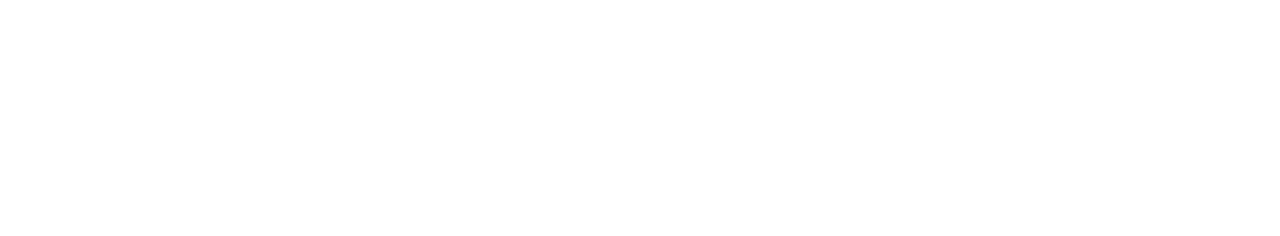
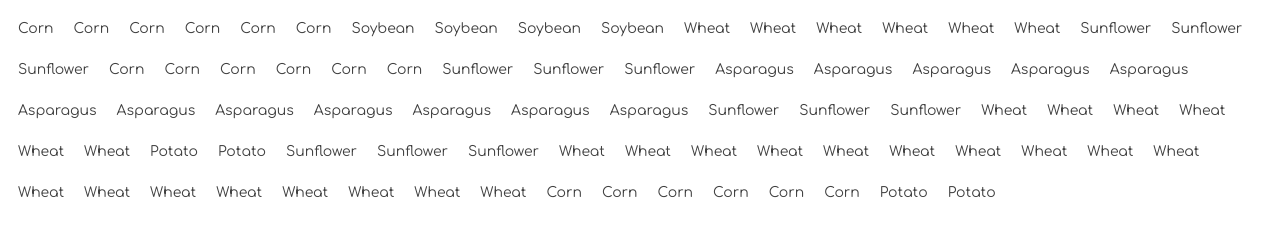
Before and after one commit to ste163/proj_solo_modern-farm, a website with bundled scripts: page src/index.html in a window 1280 px wide. Built offline with nearby package versions, Linux system fonts and the light colour scheme; a web font is replaced by a local one.

Commit message:
Completed catalog function and css for inserted items

```diff
--- a/src/scripts/catalog.js
+++ b/src/scripts/catalog.js
@@ -1,17 +1,25 @@
+ //FUNCTION GOAL
+//DONE - accepts the harvested food array as input
+//DONE - iterate the food array objects
+//as you iterate, the main should have its inner HTML appended with a representation
+//of the food items. USE BELOW CODE
+
 export const Catalog = (arrHarvested) => {
-console.log("ENTERING CATALOG");
-for (const obj in arrHarvested) {
-    console.log("IN FOR LOOP");
-    const objHarvested = arrHarvested[obj];
-    console.log(`<section class="plant">${objHarvested.type}</section>`);
-}
+    console.log("ENTERING CATALOG");
+    const containerHTML = document.querySelector(".container"); // To enter information into the DOM, you must store its selector.
+    let representationHTML = ""; // You must then store the HTML strings in their own container
 
+    for (const obj in arrHarvested) { //Looping through the array of objects, we append each item to our growing HTML list.
+        const objHarvested = arrHarvested[obj];
+        //Representation MUST have += or you'll overwrite and only have 1
+        representationHTML += `
+        <section class="plant">${objHarvested.type}</section>
+        `;
+    }
+
+//To add to the DOM, you MUST have the += because we don't want to overwrite but append.
+containerHTML.innerHTML += `
+    ${representationHTML}
+`
 console.log("EXITING CATALOG");
 };
-
-
-    //FUNCTION GOAL
-    //DONE - accepts the harvested food array as input
-    //DONE - iterate the food array objects
-    //as you iterate, the main should have its inner HTML appended with a representation
-    //of the food items. USE BELOW CODE
--- a/src/styles/main.css
+++ b/src/styles/main.css
@@ -18,6 +18,15 @@ h1,h2,h3,h4,h5,h6 {
   letter-spacing: 2px;
 }
 
+.container {
+    display: flex;
+    flex-flow: row wrap;
+}
+
+.plant {
+    padding: 10px;
+}
+
 .blue {
     background-color: aliceblue;
 }
```
